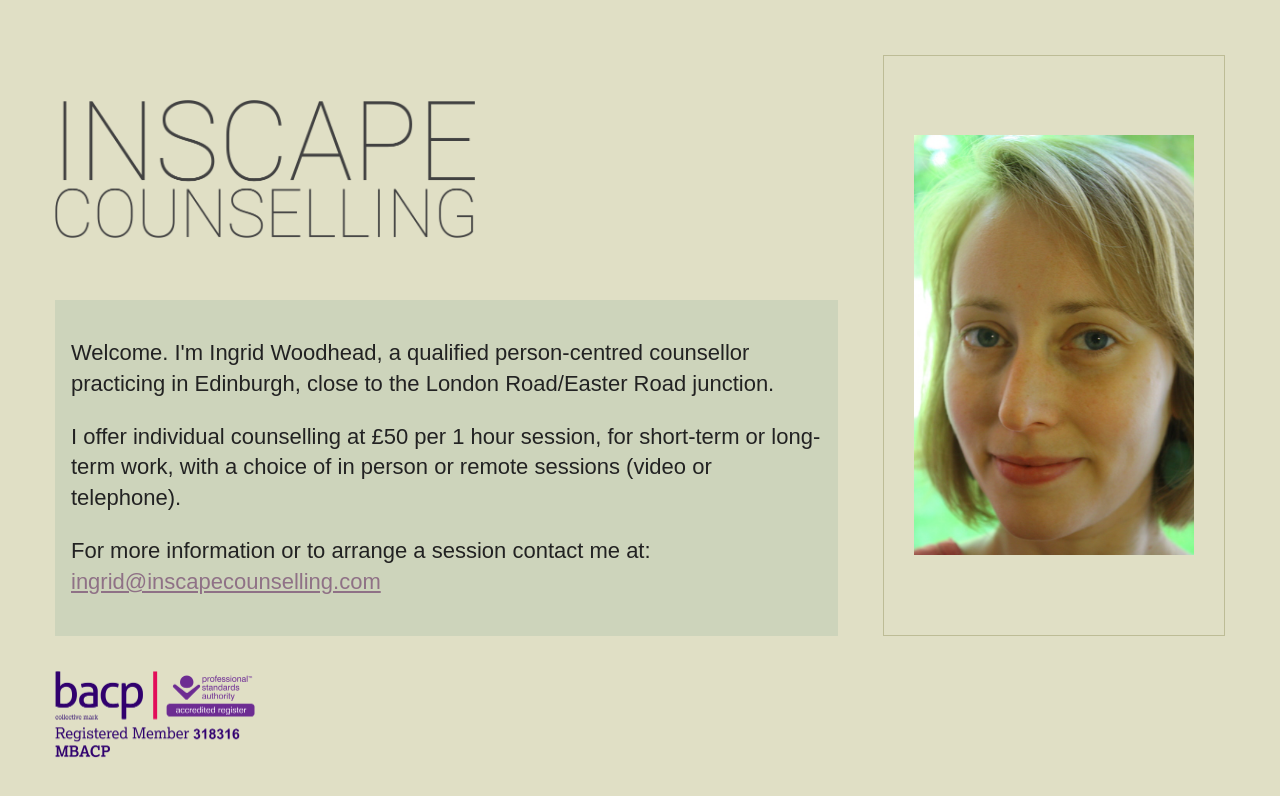
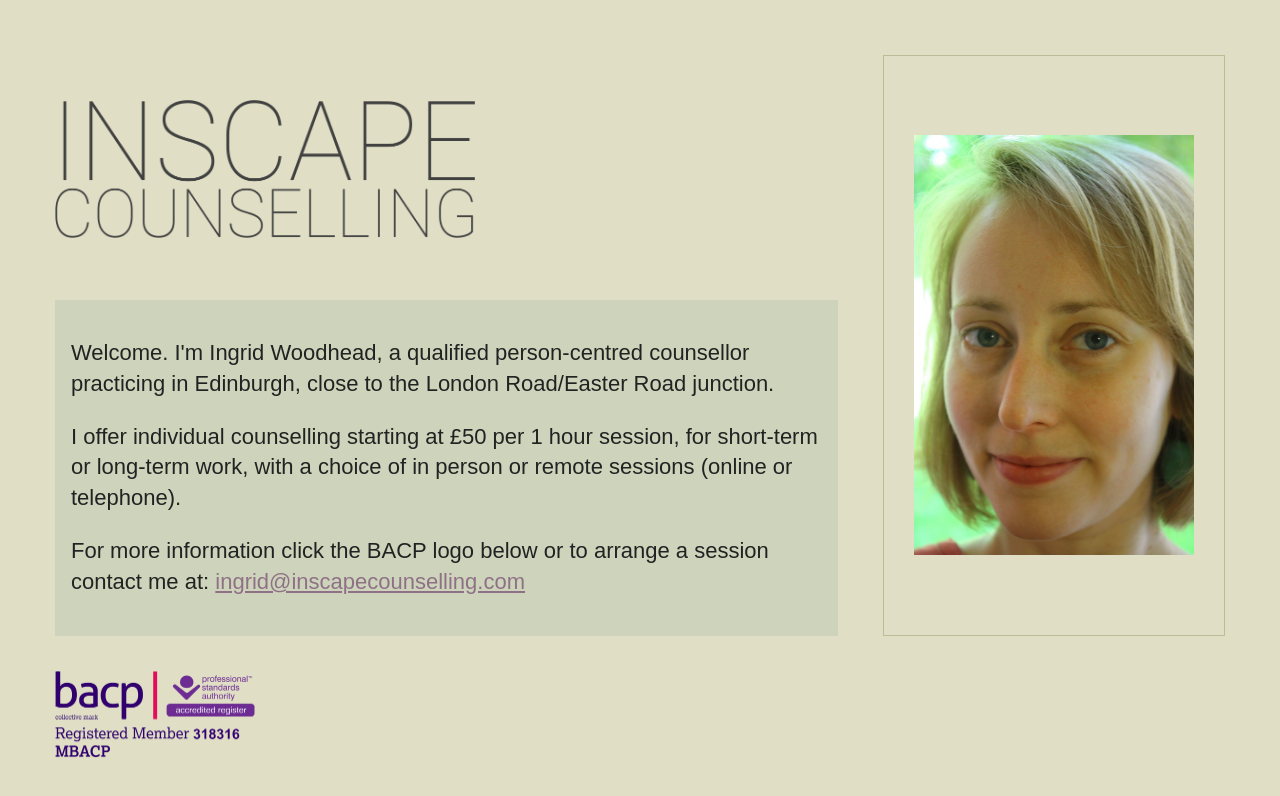
Before and after one commit to ingridlw/ingridlw.github.io, a plain HTML site: page index.html in a window 1280 px wide. Drawn offline with Linux system fonts and the light colour scheme.

Commit message:
Update index.html

```diff
--- a/index.html
+++ b/index.html
@@ -171,11 +171,11 @@
               Road/Easter Road junction.
             </p>
             <p>
-              I offer individual counselling at £50 per 1 hour session, for
-              short-term or long-term work, with a choice of in person or remote sessions (video or telephone).
+              I offer individual counselling starting at £50 per 1 hour session, for
+              short-term or long-term work, with a choice of in person or remote sessions (online or telephone).
             </p>
             <p>
-              For more information or to arrange a session contact me at:
+              For more information click the BACP logo below or to arrange a session contact me at:
               <a href="mailto:ingrid@inscapecounselling.com"
                 >ingrid@inscapecounselling.com</a
               >
```
